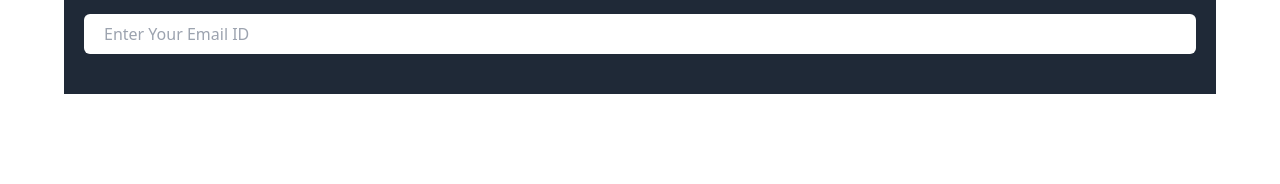
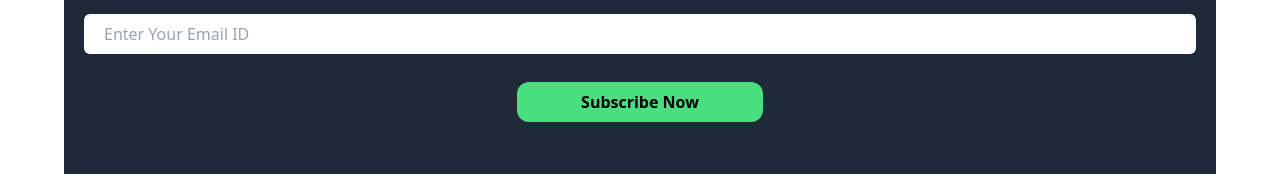
Before and after one commit to umakantkatare/Blog, a plain HTML site: page index.html in a window 1280 px wide. Shown: the part 1488-1672 px from the top of the page. Before the commit the page ends 1602 px from the top, so only its background shows below. Drawn offline with nearby package versions, Linux system fonts and the light colour scheme.

Commit message:
first commit

```diff
--- a/index.html
+++ b/index.html
@@ -104,7 +104,11 @@
             placeholder="Enter Your Email ID"
           />
         </div>
-
+        <div class="flex justify-center mt-4">
+            <button class="bg-green-400 px-16 py-2 my-3 rounded-xl font-semibold">
+              Subscribe Now
+            </button>
+          </div>
 
       </div>
     </div>
```
